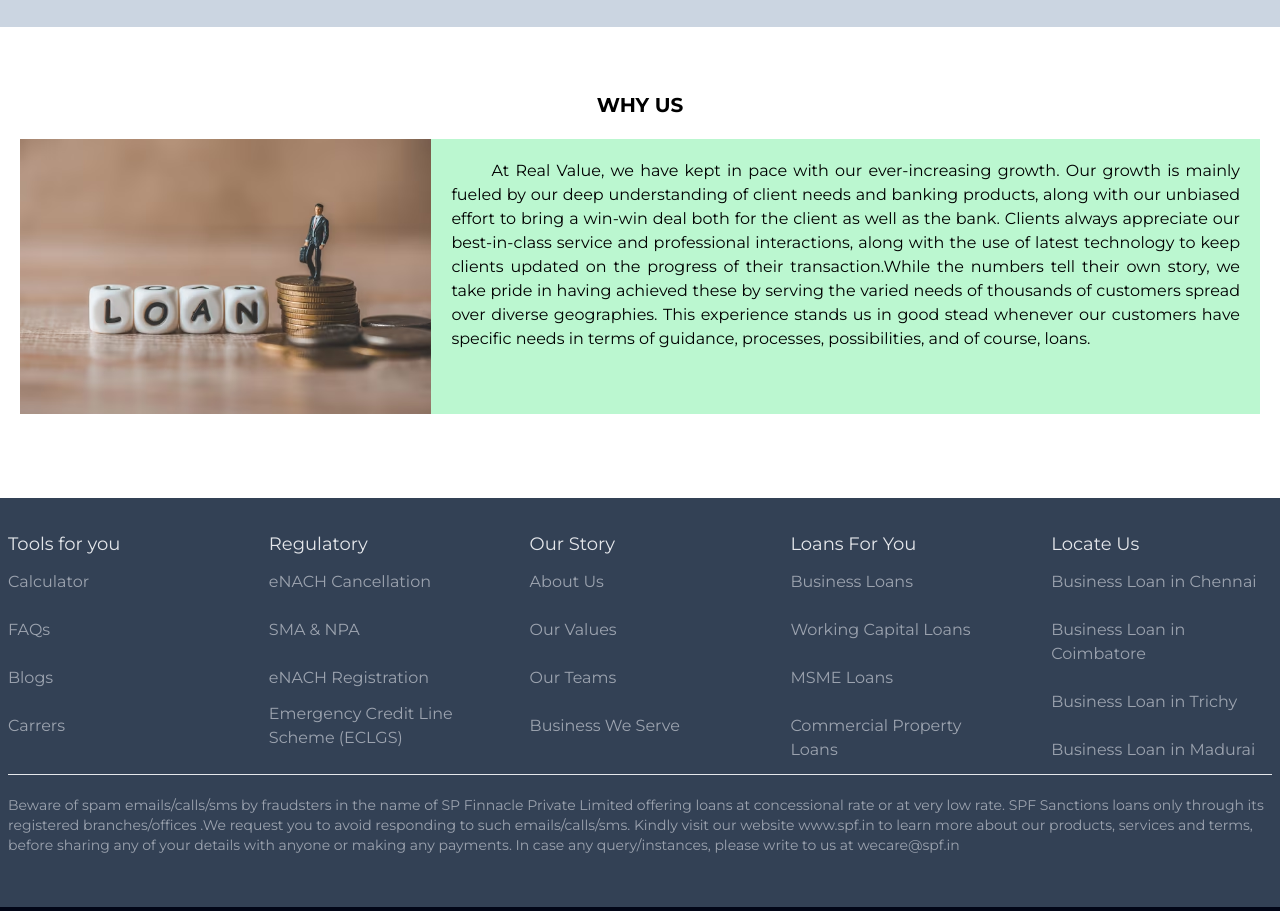
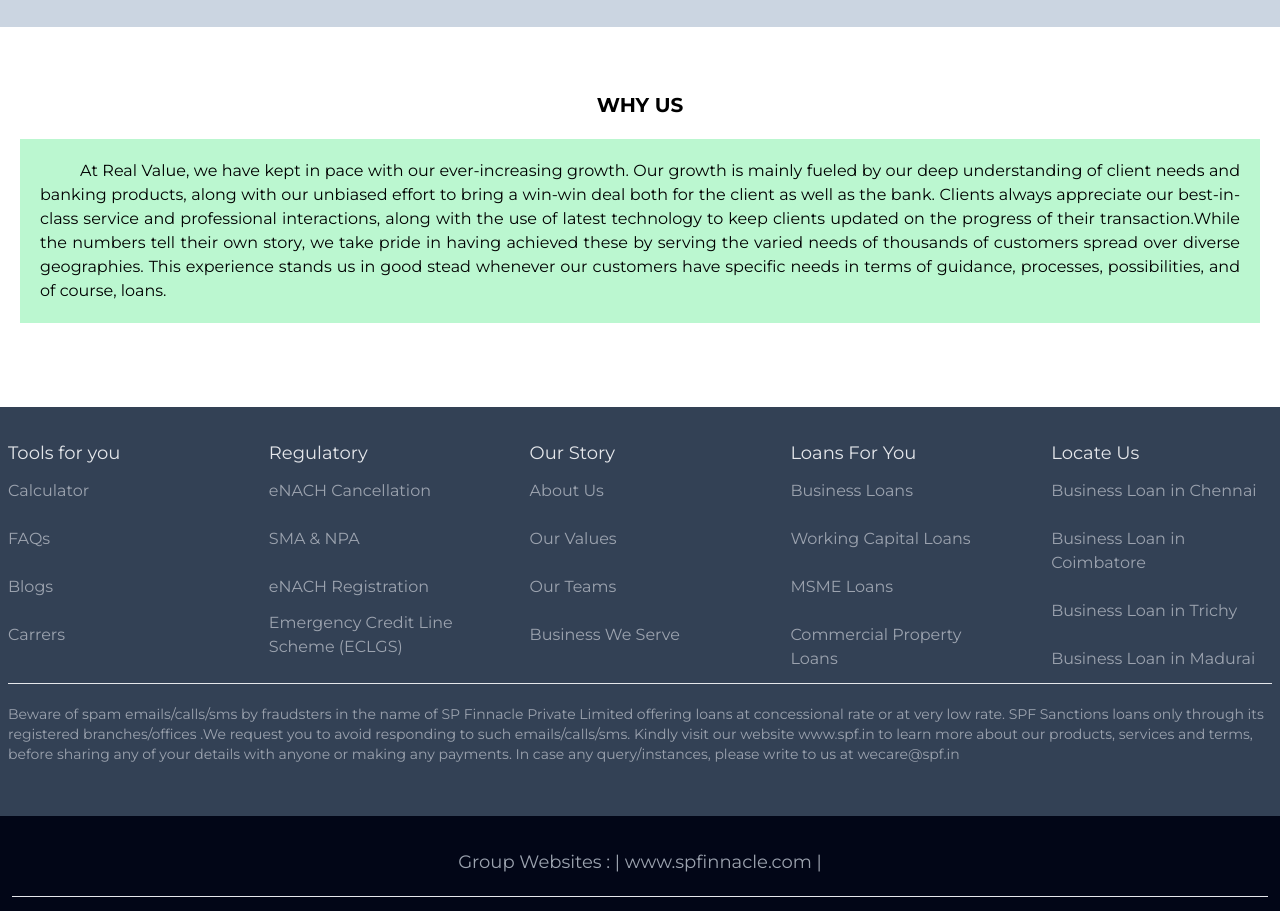
Before and after one commit to Gautham3497/personalproject-1-dsa, a React (Create React App) app: page / in a window 1280 px wide. Shown: the part 7040-7951 px from the top of the page. Built offline with nearby package versions, Linux system fonts and the light colour scheme; a web font is replaced by a local one.

Commit message:
image removed

```diff
--- a/src/pages/Home.js
+++ b/src/pages/Home.js
@@ -4,7 +4,6 @@ import React from "react";
 import Navbar from "../components/Navbar";
 import Footer from "../components/Footer";
 
-import loan from "../assets/Loan-Img.avif";
 import { FontAwesomeIcon } from "@fortawesome/react-fontawesome";
 import {
   faHouse,
@@ -181,13 +180,7 @@ const Home = () => {
           <div className="container mx-auto">
             <h2 className="text-center text-xl font-bold">WHY US</h2>
             <div className="flex flex-col p-5 lg:flex-row">
-              <div className="object-cover sm:hidden lg:block">
-                <img
-                  className=" h-full max-w-full"
-                  src={loan}
-                  alt="Loan Image"
-                />
-              </div>
+              <div className="object-cover sm:hidden lg:block"></div>
               <div className="w-full bg-green-200 p-5  text-justify  ">
                 <p className="indent-10 ">
                   At Real Value, we have kept in pace with our ever-increasing
```
